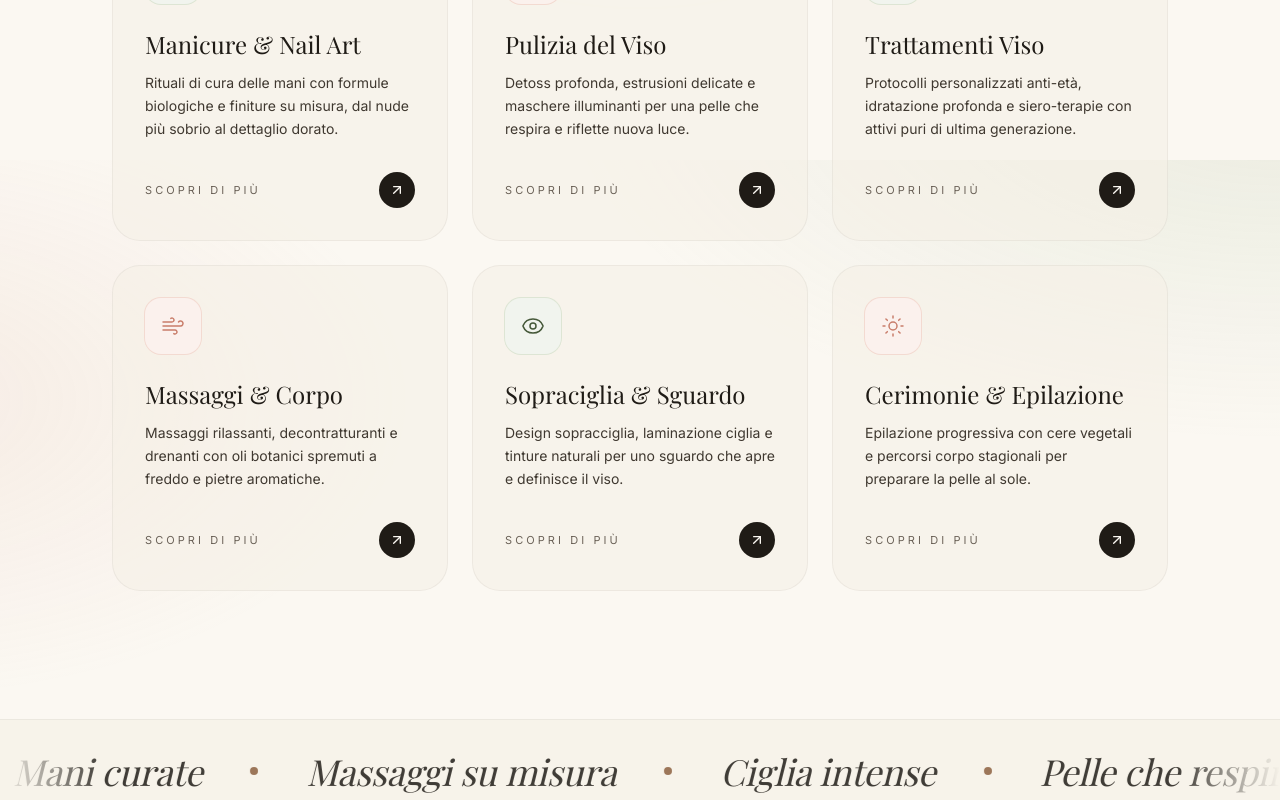
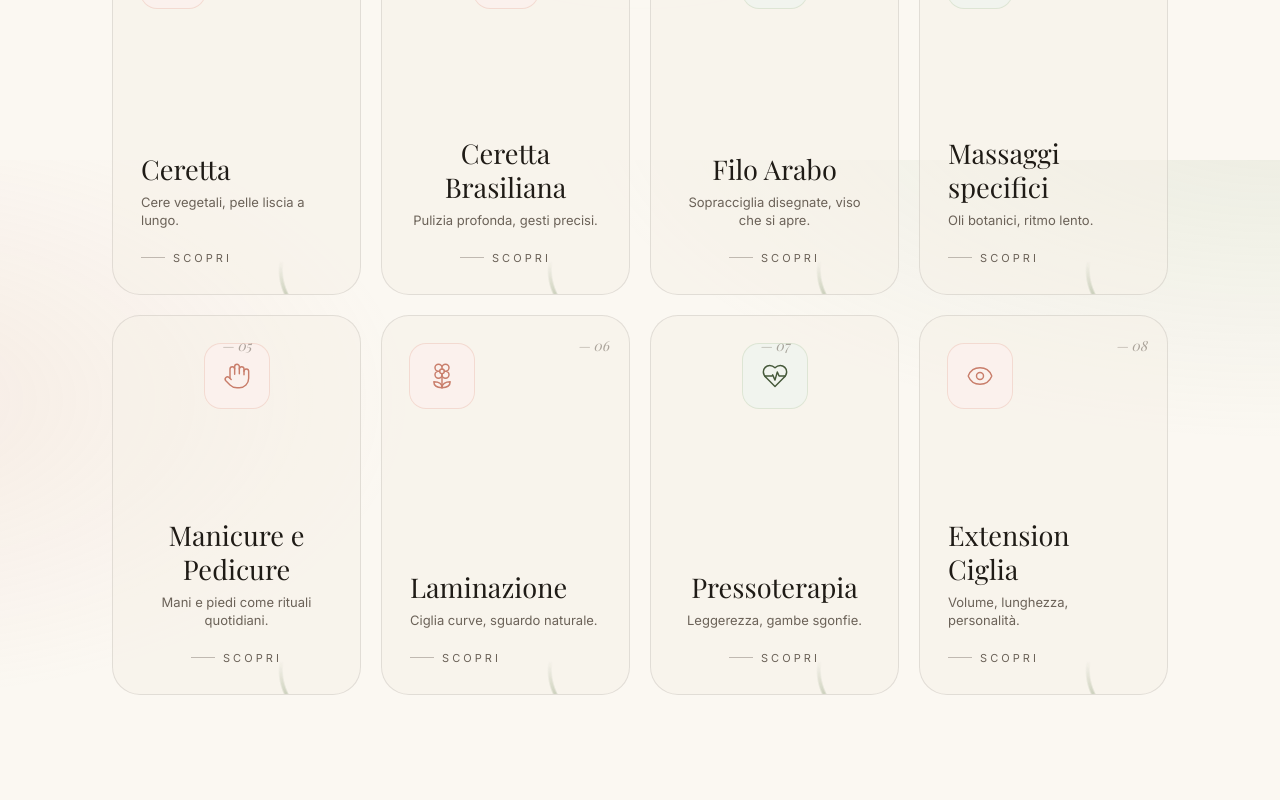
Before and after one commit to benz1801/estetica-luna, a React (Vite) app in the folder app/: page / in a window 1280 px wide. Shown: the part 1440-2240 px from the top of the page. Built offline with nearby package versions, Linux system fonts and the light colour scheme; a web font is replaced by a local one.

Commit message:
Modificato card section da 6 ad 8, con dettagli trattamenti

```diff
--- a/app/src/components/Contact.jsx
+++ b/app/src/components/Contact.jsx
@@ -76,7 +76,7 @@ export default function Contact() {
               className="mt-6 max-w-md text-base leading-relaxed text-ink-700 reveal text-pretty"
               style={leadStagger.getItemStyle(0)}
             >
-              Scrivici su WhatsApp per prenotare il tuo rituale: rispondiamo entro un'ora, in
+              Scrivici su WhatsApp per prenotare il tuo rituale: rispondiamo entro un&apos;ora, in
               orario di apertura. Per richieste olistiche e pacchetti cerimonia, scrivici una mail
               e ti ricontatteremo con una proposta su misura.
             </p>
@@ -180,7 +180,7 @@ export default function Contact() {
                   />
                   <div className="pointer-events-none absolute inset-0 bg-gradient-to-t from-botanical-900/70 via-botanical-900/10 to-transparent" />
                   <p className="absolute bottom-5 left-5 right-5 font-display text-lg italic text-cream-50">
-                    «L'appuntamento è il tuo tempo. Noi lo custodiamo.»
+                    «L&apos;appuntamento è il tuo tempo. Noi lo custodiamo.»
                   </p>
                 </div>
               </div>
--- /dev/null
+++ b/app/src/components/ServiceCard.jsx
@@ -0,0 +1,207 @@
+import PropTypes from 'prop-types';
+import { forwardRef } from 'react';
+import { ArrowUpRight } from 'lucide-react';
+
+/**
+ * Two-layer "poster" card.
+ * - Base layer: large icon, title, short tagline. Calm, editorial.
+ * - Hover layer: colored panel slides up from the bottom, revealing the full
+ *   description, duration, price and a CTA. Only on hover-capable pointers.
+ */
+const ServiceCard = forwardRef(function ServiceCard(
+  {
+    index = 0,
+    icon: Icon,
+    title,
+    tagline,
+    description,
+    duration,
+    price,
+    accent = 'sage',
+    align = 'left',
+    transitionDelay = 0,
+  },
+  ref
+) {
+  const a =
+    accent === 'rose'
+      ? {
+          ring: 'ring-rose-100',
+          iconBg: 'bg-rose-50 text-rose-500',
+          panel:
+            'bg-gradient-to-br from-rose-300/95 via-rose-500/90 to-rose-500/85 text-rose-50',
+          dot: 'bg-rose-50',
+          chip: 'border-rose-50/40 text-rose-50/85',
+        }
+      : {
+          ring: 'ring-sage-100',
+          iconBg: 'bg-sage-50 text-sage-700',
+          panel:
+            'bg-gradient-to-br from-botanical-900/95 via-sage-700/90 to-sage-500/85 text-cream-50',
+          dot: 'bg-cream-50',
+          chip: 'border-cream-50/30 text-cream-50/90',
+        };
+
+  return (
+    <li
+      ref={ref}
+      className="reveal group relative h-[340px] sm:h-[360px] lg:h-[380px]"
+      style={{ transitionDelay: `${transitionDelay}ms` }}
+    >
+      <article
+        className={`
+          relative h-full w-full overflow-hidden rounded-3xl
+          border border-ink-900/10 bg-cream-100/55
+          transition-all duration-[600ms] ease-[cubic-bezier(0.22,1,0.36,1)]
+          will-change-transform
+          md:hover:-translate-y-2 md:hover:scale-[1.025] md:hover:shadow-leaf
+          focus-within:-translate-y-2 focus-within:scale-[1.025] focus-within:shadow-leaf
+        `}
+      >
+        {/* index marker — quiet editorial touch */}
+        <span
+          className={`
+            absolute top-5 z-10 font-display text-sm italic text-ink-500/55
+            ${align === 'center' ? 'left-1/2 -translate-x-1/2' : 'right-5'}
+          `}
+          aria-hidden="true"
+        >
+          — 0{index}
+        </span>
+
+        {/* ───── BASE LAYER ───── */}
+        <div
+          className={`
+            relative z-0 flex h-full w-full flex-col p-6 sm:p-7
+            ${align === 'center' ? 'items-center text-center' : ''}
+            transition-opacity duration-500
+            md:group-hover:opacity-0 md:group-focus-within:opacity-0
+          `}
+        >
+          <span
+            className={`inline-grid h-16 w-16 place-items-center rounded-2xl ring-1 ${a.iconBg} ${a.ring}`}
+          >
+            <Icon className="h-7 w-7" strokeWidth={1.25} />
+          </span>
+
+          <div className={`mt-auto pt-8 ${align === 'center' ? '' : ''}`}>
+            <h3 className="font-display text-2xl leading-tight text-ink-900 sm:text-[1.7rem]">
+              {title}
+            </h3>
+            <p className="mt-2 text-[13px] leading-snug text-ink-500">
+              {tagline}
+            </p>
+
+            <div
+              className={`
+                mt-5 inline-flex items-center gap-2 text-[11px] uppercase tracking-widest2 text-ink-500
+                ${align === 'center' ? '' : ''}
+              `}
+              aria-hidden="true"
+            >
+              <span className={`h-px w-6 bg-ink-500/40`} />
+              <span>Scopri</span>
+            </div>
+          </div>
+        </div>
+
+        {/* ───── HOVER LAYER ───── */}
+        <div
+          className={`
+            absolute inset-0 z-10 flex flex-col justify-between p-6 sm:p-7
+            ${a.panel}
+            translate-y-full
+            transition-transform duration-[700ms] ease-[cubic-bezier(0.77,0,0.175,1)]
+            md:group-hover:translate-y-0 md:group-focus-within:translate-y-0
+          `}
+          aria-hidden="false"
+        >
+          <div className="flex items-start justify-between gap-4">
+            <span
+              className={`
+                inline-grid h-11 w-11 place-items-center rounded-2xl bg-cream-50/10 ring-1 ring-cream-50/20
+              `}
+            >
+              <Icon className="h-5 w-5" strokeWidth={1.5} />
+            </span>
+            <span
+              className={`grid h-9 w-9 place-items-center rounded-full bg-cream-50/15 ring-1 ring-cream-50/30 transition-transform duration-500 ease-out group-hover:rotate-45`}
+            >
+              <ArrowUpRight className="h-4 w-4" />
+            </span>
+          </div>
+
+          <div>
+            <h3 className="font-display text-2xl leading-tight sm:text-[1.7rem]">
+              {title}
+            </h3>
+            <p className="mt-3 text-[13.5px] leading-relaxed text-cream-50/90 sm:text-sm">
+              {description}
+            </p>
+
+            <div className="mt-5 flex items-center gap-2">
+              {duration && (
+                <span
+                  className={`inline-flex items-center gap-2 rounded-full border px-3 py-1 text-[10.5px] uppercase tracking-widest2 ${a.chip}`}
+                >
+                  <span className={`h-1.5 w-1.5 rounded-full ${a.dot}`} aria-hidden="true" />
+                  {duration}
+                </span>
+              )}
+              {price && (
+                <span
+                  className={`inline-flex items-center gap-2 rounded-full border px-3 py-1 text-[10.5px] uppercase tracking-widest2 ${a.chip}`}
+                >
+                  {price}
+                </span>
+              )}
+            </div>
+
+            <a
+              href="#contatti"
+              className="mt-6 inline-flex items-center gap-2 text-[12px] font-medium uppercase tracking-widest2 text-cream-50"
+            >
+              Prenota questo rituale
+              <ArrowUpRight className="h-3.5 w-3.5" />
+            </a>
+          </div>
+        </div>
+
+        {/* decorative ring (visible only on base layer) */}
+        <div
+          className="pointer-events-none absolute -bottom-10 -right-10 h-32 w-32 rounded-full ring-deco opacity-50 transition-opacity duration-500 md:group-hover:opacity-0"
+          aria-hidden="true"
+        />
+      </article>
+    </li>
+  );
+});
+
+ServiceCard.displayName = 'ServiceCard';
+ServiceCard.propTypes = {
+  index: PropTypes.number,
+  icon: PropTypes.elementType.isRequired,
+  title: PropTypes.string.isRequired,
+  tagline: PropTypes.string,
+  description: PropTypes.string,
+  duration: PropTypes.string,
+  price: PropTypes.string,
+  accent: PropTypes.oneOf(['sage', 'rose']),
+  align: PropTypes.oneOf(['left', 'center']),
+  transitionDelay: PropTypes.number,
+};
+
+export default ServiceCard;
+
+ServiceCard.propTypes = {
+  index: PropTypes.number,
+  icon: PropTypes.elementType.isRequired,
+  title: PropTypes.string.isRequired,
+  tagline: PropTypes.string,
+  description: PropTypes.string,
+  duration: PropTypes.string,
+  price: PropTypes.string,
+  accent: PropTypes.oneOf(['sage', 'rose']),
+  align: PropTypes.oneOf(['left', 'center']),
+  transitionDelay: PropTypes.number,
+};
--- a/app/src/components/Services.jsx
+++ b/app/src/components/Services.jsx
@@ -1,67 +1,116 @@
 import {
+  Scissors,
+  Sparkles,
   Hand,
-  Sparkles,
-  Flower2,
   Wind,
   Eye,
-  Sun,
-  ArrowUpRight,
+  Flower2,
+  HeartPulse,
+  Plus,
 } from 'lucide-react';
 import useReveal from '../hooks/useReveal';
 import useRevealStagger from '../hooks/useRevealStagger';
 import SplitText from './SplitText';
 import Eyebrow from './Eyebrow';
 import Marquee from './Marquee';
+import ServiceCard from './ServiceCard';
 
 const services = [
   {
-    icon: Hand,
-    title: 'Manicure & Nail Art',
-    desc: 'Rituali di cura delle mani con formule biologiche e finiture su misura, dal nude più sobrio al dettaglio dorato.',
-    accent: 'sage',
+    icon: Scissors,
+    title: 'Ceretta',
+    tagline: 'Cere vegetali, pelle liscia a lungo.',
+    description:
+      'Epilazione progressiva con cere vegetali tiepide, stretch delicate e una routine post-trattamento che idrata e lenisce. Per gambe, braccia e zone estese.',
+    duration: '30 — 60 min',
+    price: 'da € 25',
+    accent: 'rose',
+    align: 'left',
   },
   {
     icon: Sparkles,
-    title: 'Pulizia del Viso',
-    desc: 'Detoss profonda, estrusioni delicate e maschere illuminanti per una pelle che respira e riflette nuova luce.',
+    title: 'Ceretta Brasiliana',
+    tagline: 'Pulizia profonda, gesti precisi.',
+    description:
+      'Ceretta intima totale con tecnica brasiliana, prodotti ipoallergenici e attenzione assoluta a comfort e privacy. Igiene assoluta, zero giudizio.',
+    duration: '40 min',
+    price: 'da € 45',
     accent: 'rose',
+    align: 'center',
+  },
+  {
+    icon: Plus,
+    title: 'Filo Arabo',
+    tagline: 'Sopracciglia disegnate, viso che si apre.',
+    description:
+      'Design sopracciglia con la tradizionale tecnica del filo arabo: precisione millimetrica, traiettoria naturale del pelo, sguardo liftato senza pinzette aggressive.',
+    duration: '15 — 20 min',
+    price: 'da € 15',
+    accent: 'sage',
+    align: 'center',
+  },
+  {
+    icon: Wind,
+    title: 'Massaggi specifici',
+    tagline: 'Oli botanici, ritmo lento.',
+    description:
+      'Massaggi mirati — decontratturante, rilassante, drenante o linfatico — costruiti sul tuo corpo e sul momento. Oli botanici spremuti a freddo e musica a basso volume.',
+    duration: '50 — 75 min',
+    price: 'da € 60',
+    accent: 'sage',
+    align: 'left',
+  },
+  {
+    icon: Hand,
+    title: 'Manicure e Pedicure',
+    tagline: 'Mani e piedi come rituali quotidiani.',
+    description:
+      'Trattamenti completi per mani e piedi con bagni emollienti, cuticole curate, limatura studiata e finiture dal nude più sobrio allo smalto semipermanente. Formule biologiche.',
+    duration: '45 — 75 min',
+    price: 'da € 35',
+    accent: 'rose',
+    align: 'center',
   },
   {
     icon: Flower2,
-    title: 'Trattamenti Viso',
-    desc: 'Protocolli personalizzati anti-età, idratazione profonda e siero-terapie con attivi puri di ultima generazione.',
-    accent: 'sage',
+    title: 'Laminazione',
+    tagline: 'Ciglia curve, sguardo naturale.',
+    description:
+      'Laminazione ciglia e sopracciglia con cheratina e vitamine: curvatura naturale, volume disciplinato e un effetto "sveglia così" che dura fino a sei settimane.',
+    duration: '45 min',
+    price: 'da € 55',
+    accent: 'rose',
+    align: 'left',
   },
   {
-    icon: Wind,
-    title: 'Massaggi & Corpo',
-    desc: 'Massaggi rilassanti, decontratturanti e drenanti con oli botanici spremuti a freddo e pietre aromatiche.',
-    accent: 'rose',
+    icon: HeartPulse,
+    title: 'Pressoterapia',
+    tagline: 'Leggerezza, gambe sgonfie.',
+    description:
+      'Pressoterapia sequenziale con gambali a 12 camere d&apos;aria per favorire il microcircolo, alleggerire le gambe e combattere ritenzione. Ideale dopo l&apos;estate o in gravidanza.',
+    duration: '30 — 45 min',
+    price: 'da € 40',
+    accent: 'sage',
+    align: 'center',
   },
   {
     icon: Eye,
-    title: 'Sopraciglia & Sguardo',
-    desc: 'Design sopracciglia, laminazione ciglia e tinture naturali per uno sguardo che apre e definisce il viso.',
-    accent: 'sage',
-  },
-  {
-    icon: Sun,
-    title: 'Cerimonie & Epilazione',
-    desc: 'Epilazione progressiva con cere vegetali e percorsi corpo stagionali per preparare la pelle al sole.',
+    title: 'Extension Ciglia',
+    tagline: 'Volume, lunghezza, personalità.',
+    description:
+      'Applicazione one-to-one di extension in seta o pelo sintetico di ultima generazione. Effetto ciglia finte che durano fino a cinque settimane, con refill periodici dedicati.',
+    duration: '90 — 120 min',
+    price: 'da € 90',
     accent: 'rose',
+    align: 'left',
   },
 ];
-
-const accents = {
-  sage: 'bg-sage-50 text-sage-700 ring-sage-100',
-  rose: 'bg-rose-50 text-rose-500 ring-rose-100',
-};
 
 export default function Services() {
   const eyebrowRef = useReveal();
   const leadRef = useReveal();
 
-  // services has a constant length, so calling a fixed number of hooks here is safe.
+  // services has a constant length (8), so a fixed number of hooks here is safe.
   // eslint-disable-next-line react-hooks/rules-of-hooks
   const cardRefs = services.map(() => useReveal());
 
@@ -87,7 +136,7 @@ export default function Services() {
               </div>
               <h2 className="mt-5 font-display text-4xl leading-tight sm:text-5xl text-balance">
                 <span className="block">
-                  <SplitText text="Sei gesti, una sola" />
+                  <SplitText text="Otto gesti, una sola" />
                 </span>
                 <span className="block">
                   <SplitText
@@ -109,30 +158,23 @@ export default function Services() {
             </p>
           </div>
 
-          <ul className="mt-16 grid gap-6 sm:grid-cols-2 lg:grid-cols-3">
-            {services.map(({ icon: Icon, title, desc, accent }, i) => (
-              <li
-                key={title}
+          <ul className="mt-16 grid gap-5 sm:grid-cols-2 lg:grid-cols-4">
+            {services.map((s, i) => (
+              <ServiceCard
+                key={s.title}
                 ref={cardRefs[i]}
-                className="card-service reveal group"
-                style={gridStagger.getItemStyle(i)}
-              >
-                <span
-                  className={`inline-grid h-14 w-14 place-items-center rounded-2xl ring-1 ${accents[accent]}`}
-                >
-                  <Icon className="h-6 w-6" strokeWidth={1.5} />
-                </span>
-                <h3 className="mt-6 font-display text-2xl text-ink-900">{title}</h3>
-                <p className="mt-3 text-sm leading-relaxed text-ink-700">{desc}</p>
-                <div className="mt-8 flex items-center justify-between">
-                  <span className="text-[11px] uppercase tracking-widest2 text-ink-500">
-                    Scopri di più
-                  </span>
-                  <span className="grid h-9 w-9 place-items-center rounded-full bg-ink-900 text-cream-50 transition-all duration-300 group-hover:bg-sage-700 group-hover:rotate-45">
-                    <ArrowUpRight className="h-4 w-4" />
-                  </span>
-                </div>
-              </li>
+                index={i + 1}
+                icon={s.icon}
+                title={s.title}
+                tagline={s.tagline}
+                description={s.description}
+                duration={s.duration}
+                price={s.price}
+                accent={s.accent}
+                align={s.align}
+                transitionDelay={(gridStagger.getItemStyle(i)?.transitionDelay || 0)
+                  .replace('ms', '')}
+              />
             ))}
           </ul>
         </div>
@@ -141,12 +183,12 @@ export default function Services() {
       <Marquee
         tone="light"
         items={[
-          'Viso luminoso',
-          'Mani curate',
-          'Massaggi su misura',
-          'Ciglia intense',
-          'Pelle che respira',
-          'Piccoli rituali quotidiani',
+          'Ceretta brasiliana',
+          'Filo arabo',
+          'Pressoterapia',
+          'Laminazione ciglia',
+          'Extension ciglia',
+          'Manicure curata',
         ]}
       />
     </>
```
Also changed, not shown: app/src/index.css (+7 -0 lines).
